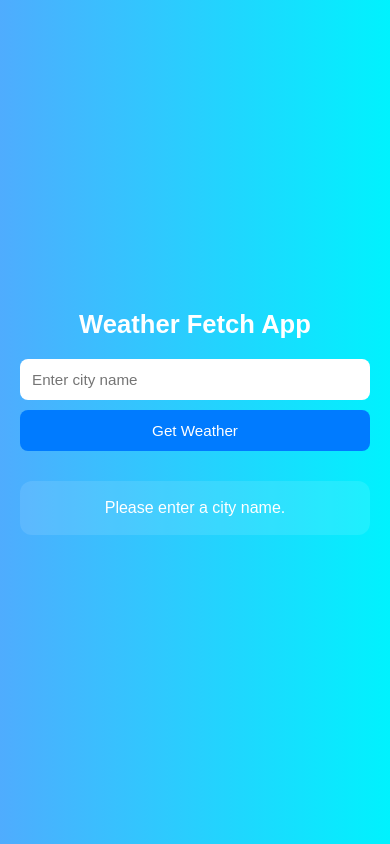
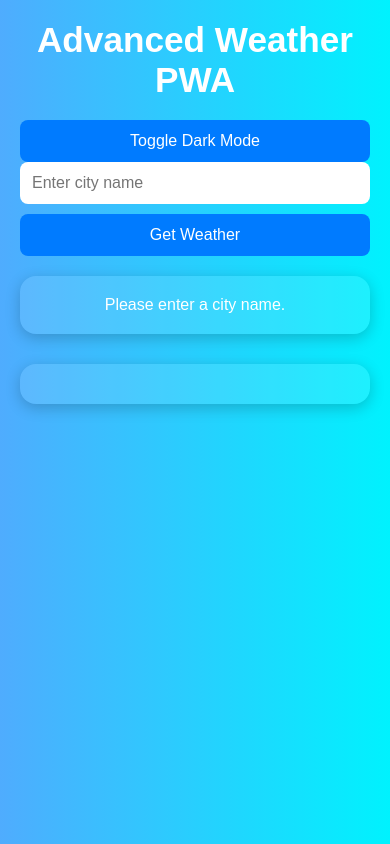
Before and after one commit to NTISHOR/Week-Two-Project, a plain HTML site: page index.html in a window 390 px wide. Both pictures are taken after a click on the button "Get Weather". Drawn offline with Linux system fonts and the light colour scheme.

Commit message:
Update index.html

```diff
--- a/index.html
+++ b/index.html
@@ -3,122 +3,100 @@
 <head>
   <meta charset="UTF-8">
   <meta name="viewport" content="width=device-width, initial-scale=1.0">
-  <title>Responsive Weather Fetch App</title>
+  <title>Advanced Weather PWA</title>
+  <link rel="manifest" href="manifest.json">
+  <meta name="theme-color" content="#4facfe">
   <style>
-    * {
-      margin: 0;
-      padding: 0;
-      box-sizing: border-box;
-    }
-    body {
-      font-family: Arial, sans-serif;
-      background: linear-gradient(to right, #4facfe, #00f2fe);
-      min-height: 100vh;
-      display: flex;
-      flex-direction: column;
-      justify-content: center;
-      align-items: center;
-      color: #fff;
-      padding: 20px;
-      text-align: center;
-    }
-    h1 {
-      margin-bottom: 20px;
-      font-size: 2rem;
-    }
-    .input-container {
-      display: flex;
-      flex-direction: column;
-      width: 100%;
-      max-width: 400px;
-      gap: 10px;
-    }
-    input {
-      padding: 12px;
-      border: none;
-      border-radius: 8px;
-      font-size: 1rem;
-      width: 100%;
-    }
-    button {
-      padding: 12px;
-      background: #007bff;
-      border: none;
-      color: #fff;
-      font-size: 1rem;
-      border-radius: 8px;
-      cursor: pointer;
-      transition: background 0.3s ease;
-    }
-    button:hover {
-      background: #0056b3;
-    }
-    .weather-result {
-      margin-top: 30px;
-      font-size: 1.2em;
-      line-height: 1.5;
-      background: rgba(255, 255, 255, 0.1);
-      padding: 20px;
-      border-radius: 12px;
-      width: 100%;
-      max-width: 400px;
-    }
-    /* Responsive Styles */
-    @media (max-width: 600px) {
-      h1 {
-        font-size: 1.6rem;
-      }
-      .weather-result {
-        font-size: 1rem;
-        padding: 15px;
-      }
-      button, input {
-        font-size: 0.95rem;
-      }
-    }
+    * { margin: 0; padding: 0; box-sizing: border-box; }
+    body { font-family: Arial, sans-serif; background: linear-gradient(to right, #4facfe, #00f2fe); min-height: 100vh; display: flex; flex-direction: column; justify-content: flex-start; align-items: center; color: #fff; padding: 20px; text-align: center; transition: background 0.5s ease, color 0.5s ease; }
+    body.dark { background: linear-gradient(to right, #232526, #414345); color: #eaeaea; }
+    h1 { font-size: 2.2rem; margin-bottom: 20px; }
+    .input-container { display: flex; flex-direction: column; width: 100%; max-width: 400px; gap: 10px; margin-bottom: 20px; }
+    input, button { padding: 12px; border: none; border-radius: 8px; font-size: 1rem; width: 100%; }
+    button { background: #007bff; color: #fff; cursor: pointer; transition: background 0.3s ease; }
+    button:hover { background: #0056b3; }
+    .weather-card, .forecast-container { background: rgba(255, 255, 255, 0.1); padding: 20px; border-radius: 16px; max-width: 500px; width: 100%; margin-bottom: 30px; box-shadow: 0 4px 15px rgba(0,0,0,0.2); }
+    .weather-card img { width: 80px; height: 80px; }
+    .forecast-container { display: grid; grid-template-columns: repeat(auto-fit, minmax(120px, 1fr)); gap: 15px; }
+    .forecast-day { background: rgba(255,255,255,0.15); padding: 10px; border-radius: 12px; text-align: center; }
+    .forecast-day img { width: 50px; height: 50px; }
   </style>
 </head>
 <body>
-  <h1>Weather Fetch App</h1>
+  <h1>Advanced Weather PWA</h1>
+  <button id="themeToggle">Toggle Dark Mode</button>
   <div class="input-container">
     <input type="text" id="cityInput" placeholder="Enter city name">
     <button id="fetchBtn">Get Weather</button>
   </div>
-
-  <div class="weather-result" id="weatherResult"></div>
+  <div class="weather-card" id="weatherResult">Fetching your location...</div>
+  <div class="forecast-container" id="forecastResult"></div>
 
   <script>
-    const apiKey = "YOUR_API_KEY";  // Replace with your OpenWeatherMap API key
+    const apiKey = "REPLACE_WITH_REAL_OPENWEATHERMAP_API_KEY";
     const fetchBtn = document.getElementById("fetchBtn");
     const cityInput = document.getElementById("cityInput");
     const weatherResult = document.getElementById("weatherResult");
+    const forecastResult = document.getElementById("forecastResult");
+    const themeToggle = document.getElementById("themeToggle");
+
+    themeToggle.addEventListener("click", () => document.body.classList.toggle("dark"));
+
+    function fetchWeather(city) {
+      const url = `https://api.openweathermap.org/data/2.5/weather?q=${encodeURIComponent(city)}&appid=${apiKey}&units=metric`;
+      fetch(url)
+        .then(res => res.json())
+        .then(data => {
+          if (data.cod !== 200) throw new Error(data.message);
+          displayWeather(data);
+          fetchForecast(data.coord.lat, data.coord.lon);
+        })
+        .catch(err => weatherResult.innerHTML = `Error: ${err.message}`);
+    }
+
+    function fetchWeatherByCoords(lat, lon) {
+      const url = `https://api.openweathermap.org/data/2.5/weather?lat=${lat}&lon=${lon}&appid=${apiKey}&units=metric`;
+      fetch(url)
+        .then(res => res.json())
+        .then(data => { displayWeather(data); fetchForecast(lat, lon); })
+        .catch(err => weatherResult.innerHTML = `Error: ${err.message}`);
+    }
+
+    function fetchForecast(lat, lon) {
+      const url = `https://api.openweathermap.org/data/2.5/forecast?lat=${lat}&lon=${lon}&appid=${apiKey}&units=metric`;
+      fetch(url)
+        .then(res => res.json())
+        .then(data => displayForecast(data))
+        .catch(() => forecastResult.innerHTML = "Unable to load forecast");
+    }
+
+    function displayWeather(data) {
+      const { name, main, weather, wind, sys } = data;
+      const icon = `https://openweathermap.org/img/wn/${weather[0].icon}@2x.png`;
+      weatherResult.innerHTML = `<h2>${name}, ${sys.country}</h2><img src="${icon}" alt="${weather[0].description}"><p><strong>${weather[0].main}:</strong> ${weather[0].description}</p><p>Temperature: ${main.temp}°C (Feels like: ${main.feels_like}°C)</p><p>Humidity: ${main.humidity}% | Wind: ${wind.speed} m/s</p>`;
+    }
+
+    function displayForecast(data) {
+      const daily = {};
+      data.list.forEach(entry => { const date = entry.dt_txt.split(" ")[0]; if (!daily[date] && Object.keys(daily).length < 5) daily[date] = entry; });
+      forecastResult.innerHTML = Object.values(daily).map(day => {
+        const date = new Date(day.dt_txt);
+        const icon = `https://openweathermap.org/img/wn/${day.weather[0].icon}.png`;
+        return `<div class="forecast-day"><h4>${date.toLocaleDateString("en-US", { weekday: 'short' })}</h4><img src="${icon}" alt="${day.weather[0].description}"><p>${Math.round(day.main.temp)}°C</p><p>${day.weather[0].main}</p></div>`;
+      }).join("");
+    }
+
+    if (navigator.geolocation) {
+      navigator.geolocation.getCurrentPosition(pos => fetchWeatherByCoords(pos.coords.latitude, pos.coords.longitude), () => weatherResult.innerHTML = "Could not fetch your location. Please enter a city.");
+    } else { weatherResult.innerHTML = "Geolocation not supported. Please enter a city."; }
 
     fetchBtn.addEventListener("click", () => {
       const city = cityInput.value.trim();
-      if (!city) {
-        weatherResult.innerHTML = "Please enter a city name.";
-        return;
-      }
+      if (!city) { weatherResult.innerHTML = "Please enter a city name."; forecastResult.innerHTML = ""; return; }
+      fetchWeather(city);
+    });
 
-      const url = `https://api.openweathermap.org/data/2.5/weather?q=${city}&appid=${apiKey}&units=metric`;
-
-      fetch(url)
-        .then(response => {
-          if (!response.ok) throw new Error("City not found");
-          return response.json();
-        })
-        .then(data => {
-          const { name, main, weather } = data;
-          weatherResult.innerHTML = `
-            <h2>${name}</h2>
-            <p>Temperature: ${main.temp}°C</p>
-            <p>Weather: ${weather[0].description}</p>
-          `;
-        })
-        .catch(error => {
-          weatherResult.innerHTML = `Error: ${error.message}`;
-        });
-    });
+    if ('serviceWorker' in navigator) navigator.serviceWorker.register('service-worker.js');
   </script>
 </body>
 </html>
```
